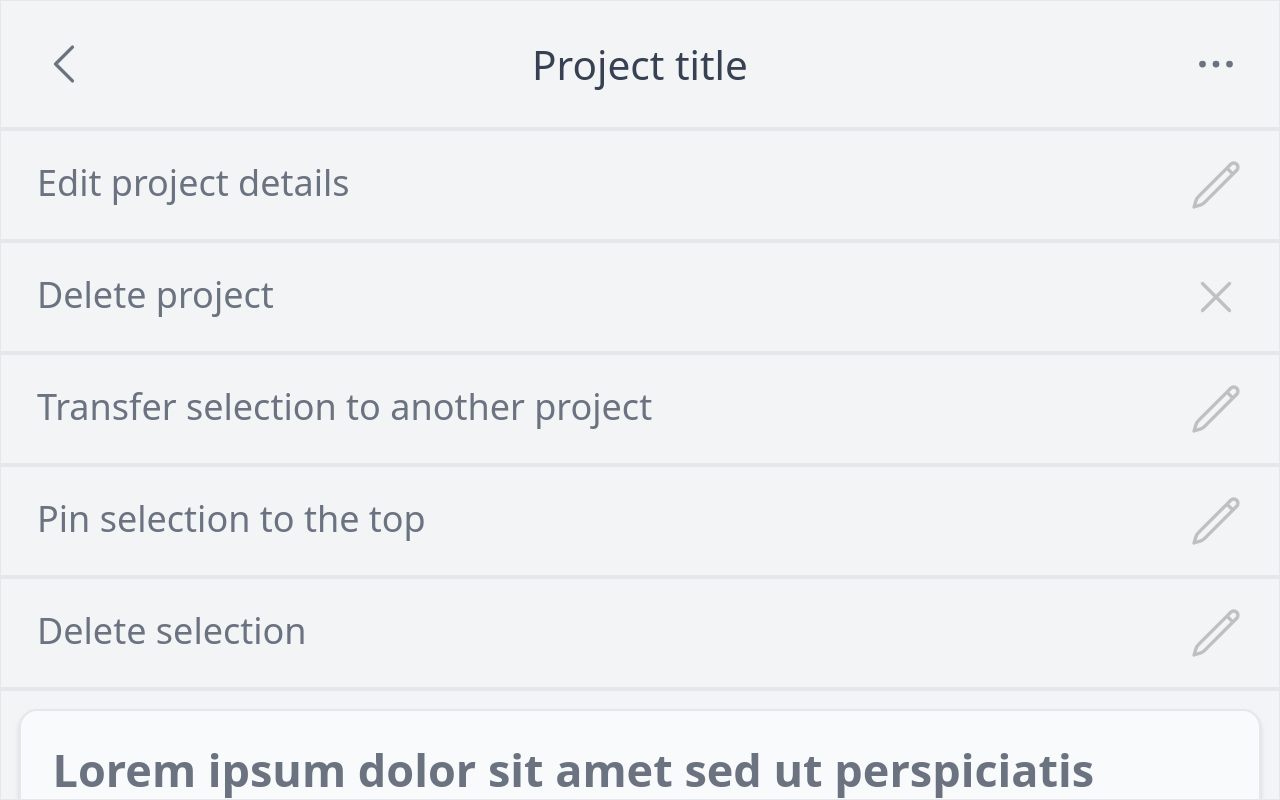
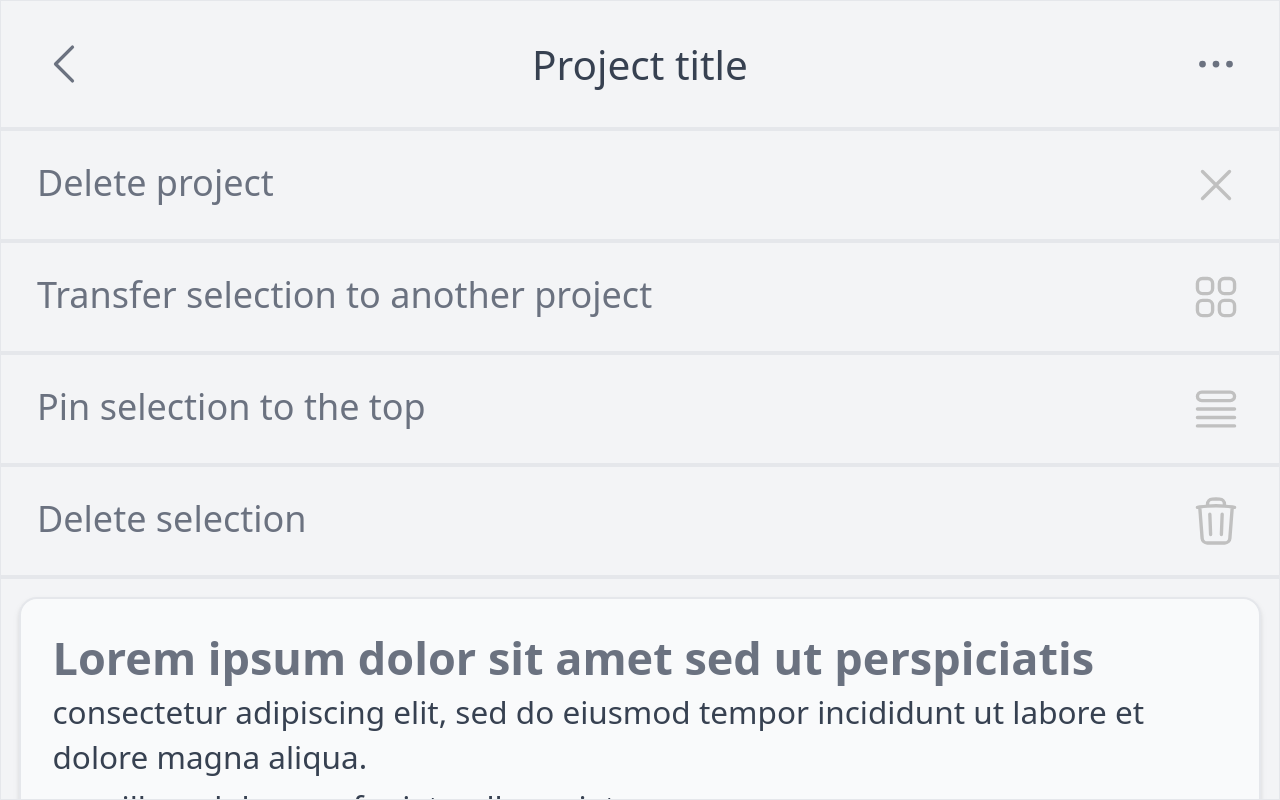
Before and after one commit to syrupsandwich/to-do-app, a website built with webpack: page src/index-template.html in a window 1280 px wide. Both pictures are taken after a click on the button 1216 px from the left and 64 px from the top of the page. Built offline with nearby package versions, Linux system fonts and the light colour scheme.

Commit message:
Remove a project menu button and update icons
The project title and description can be edited without a button; by
holding the text. This is consistent with the way tasks will be edited.

```diff
--- a/src/index-template.html
+++ b/src/index-template.html
@@ -156,16 +156,6 @@
         </div>
 
         <div id='project-options-container' class='w-full text-gray-500'>
-
-          <button class='w-full text-left px-4 flex justify-between
-            overflow-hidden max-h-0 transition-[max-height;opacity] duration-300 ease-in-out opacity-0'>
-            <span class=''>Edit project details</span>
-            <svg xmlns="http://www.w3.org/2000/svg" fill="none" viewBox="0 0 24 24" stroke-width="1.5"
-              stroke="silver" class="w-6 h-6">
-                <path stroke-linecap="round" stroke-linejoin="round" d="M16.862 4.487l1.687-1.688a1.875 1.875 0 112.652 2.652L6.832 19.82a4.5 4.5 0 01-1.897 1.13l-2.685.8.8-2.685a4.5 4.5 0 011.13-1.897L16.863 4.487zm0 0L19.5 7.125" />
-            </svg>
-          </button>
-
           <button class='w-full text-left px-4 flex justify-between
             overflow-hidden max-h-0 transition-[max-height;opacity] duration-300 ease-in-out opacity-0'>
             <span class=''>Delete project</span>
@@ -178,30 +168,26 @@
           <button class='w-full text-left px-4 flex justify-between
             overflow-hidden max-h-0 transition-[max-height;opacity] duration-300 ease-in-out opacity-0'>
             <span class=''>Transfer selection to another project</span>
-            <svg xmlns="http://www.w3.org/2000/svg" fill="none" viewBox="0 0 24 24" stroke-width="1.5"
-              stroke="silver" class="w-6 h-6">
-                <path stroke-linecap="round" stroke-linejoin="round" d="M16.862 4.487l1.687-1.688a1.875 1.875 0 112.652 2.652L6.832 19.82a4.5 4.5 0 01-1.897 1.13l-2.685.8.8-2.685a4.5 4.5 0 011.13-1.897L16.863 4.487zm0 0L19.5 7.125" />
+            <svg xmlns="http://www.w3.org/2000/svg" fill="none" viewBox="0 0 24 24" stroke-width="1.5" stroke="silver" class="w-6 h-6">
+                <path stroke-linecap="round" stroke-linejoin="round" d="M3.75 6A2.25 2.25 0 016 3.75h2.25A2.25 2.25 0 0110.5 6v2.25a2.25 2.25 0 01-2.25 2.25H6a2.25 2.25 0 01-2.25-2.25V6zM3.75 15.75A2.25 2.25 0 016 13.5h2.25a2.25 2.25 0 012.25 2.25V18a2.25 2.25 0 01-2.25 2.25H6A2.25 2.25 0 013.75 18v-2.25zM13.5 6a2.25 2.25 0 012.25-2.25H18A2.25 2.25 0 0120.25 6v2.25A2.25 2.25 0 0118 10.5h-2.25a2.25 2.25 0 01-2.25-2.25V6zM13.5 15.75a2.25 2.25 0 012.25-2.25H18a2.25 2.25 0 012.25 2.25V18A2.25 2.25 0 0118 20.25h-2.25A2.25 2.25 0 0113.5 18v-2.25z" />
             </svg>
           </button>
 
           <button class='w-full text-left px-4 flex justify-between
             overflow-hidden max-h-0 transition-[max-height;opacity] duration-300 ease-in-out opacity-0'>
             <span class=''>Pin selection to the top</span>
-            <svg xmlns="http://www.w3.org/2000/svg" fill="none" viewBox="0 0 24 24" stroke-width="1.5"
-              stroke="silver" class="w-6 h-6">
-                <path stroke-linecap="round" stroke-linejoin="round" d="M16.862 4.487l1.687-1.688a1.875 1.875 0 112.652 2.652L6.832 19.82a4.5 4.5 0 01-1.897 1.13l-2.685.8.8-2.685a4.5 4.5 0 011.13-1.897L16.863 4.487zm0 0L19.5 7.125" />
+            <svg xmlns="http://www.w3.org/2000/svg" fill="none" viewBox="0 0 24 24" stroke-width="1.5" stroke="silver" class="w-6 h-6">
+                <path stroke-linecap="round" stroke-linejoin="round" d="M3.75 12h16.5m-16.5 3.75h16.5M3.75 19.5h16.5M5.625 4.5h12.75a1.875 1.875 0 010 3.75H5.625a1.875 1.875 0 010-3.75z" />
             </svg>
           </button>
 
           <button class='w-full text-left px-4 flex justify-between
             overflow-hidden max-h-0 transition-[max-height;opacity] duration-300 ease-in-out opacity-0'>
             <span class=''>Delete selection</span>
-            <svg xmlns="http://www.w3.org/2000/svg" fill="none" viewBox="0 0 24 24" stroke-width="1.5"
-              stroke="silver" class="w-6 h-6">
-                <path stroke-linecap="round" stroke-linejoin="round" d="M16.862 4.487l1.687-1.688a1.875 1.875 0 112.652 2.652L6.832 19.82a4.5 4.5 0 01-1.897 1.13l-2.685.8.8-2.685a4.5 4.5 0 011.13-1.897L16.863 4.487zm0 0L19.5 7.125" />
+            <svg xmlns="http://www.w3.org/2000/svg" fill="none" viewBox="0 0 24 24" stroke-width="1.5" stroke="silver" class="w-6 h-6">
+                <path stroke-linecap="round" stroke-linejoin="round" d="M14.74 9l-.346 9m-4.788 0L9.26 9m9.968-3.21c.342.052.682.107 1.022.166m-1.022-.165L18.16 19.673a2.25 2.25 0 01-2.244 2.077H8.084a2.25 2.25 0 01-2.244-2.077L4.772 5.79m14.456 0a48.108 48.108 0 00-3.478-.397m-12 .562c.34-.059.68-.114 1.022-.165m0 0a48.11 48.11 0 013.478-.397m7.5 0v-.916c0-1.18-.91-2.164-2.09-2.201a51.964 51.964 0 00-3.32 0c-1.18.037-2.09 1.022-2.09 2.201v.916m7.5 0a48.667 48.667 0 00-7.5 0" />
             </svg>
           </button>
-
         </div>
       </div>
 
```
Also changed, not shown: dist/index.html.
